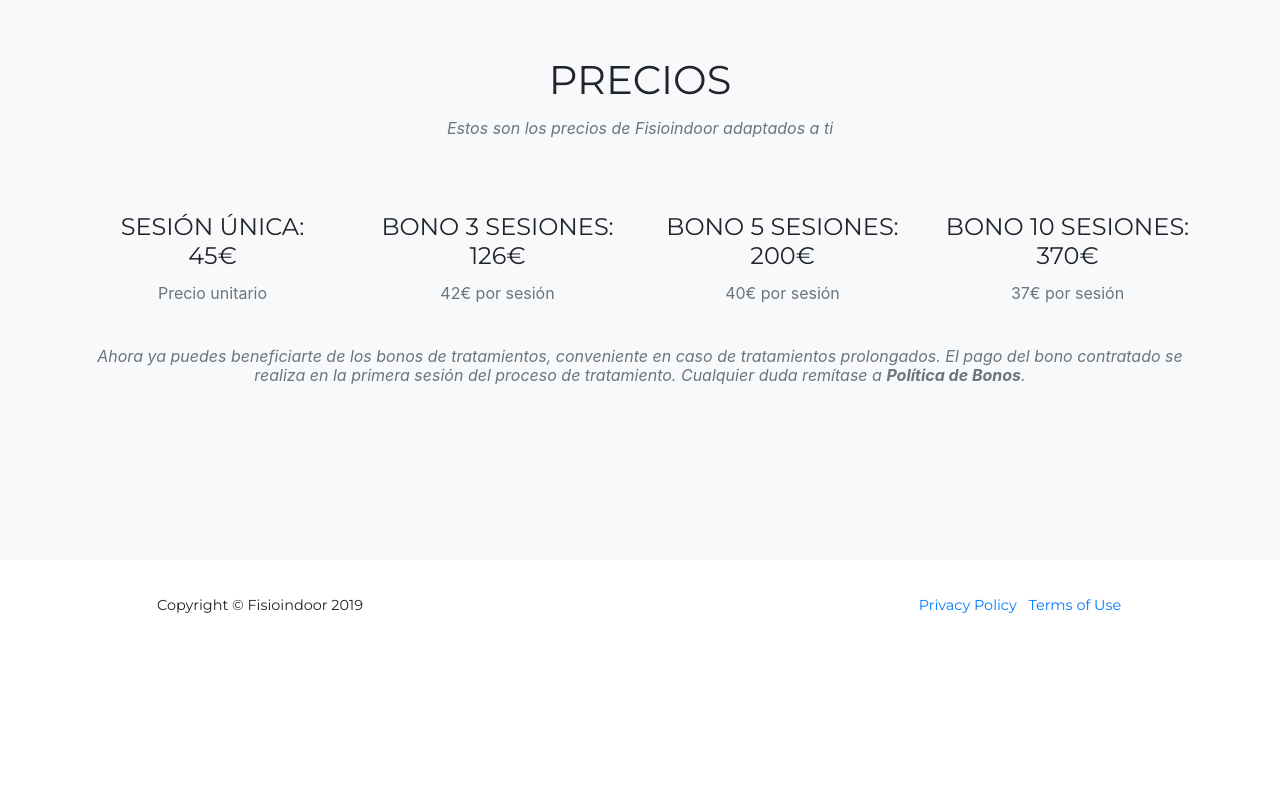
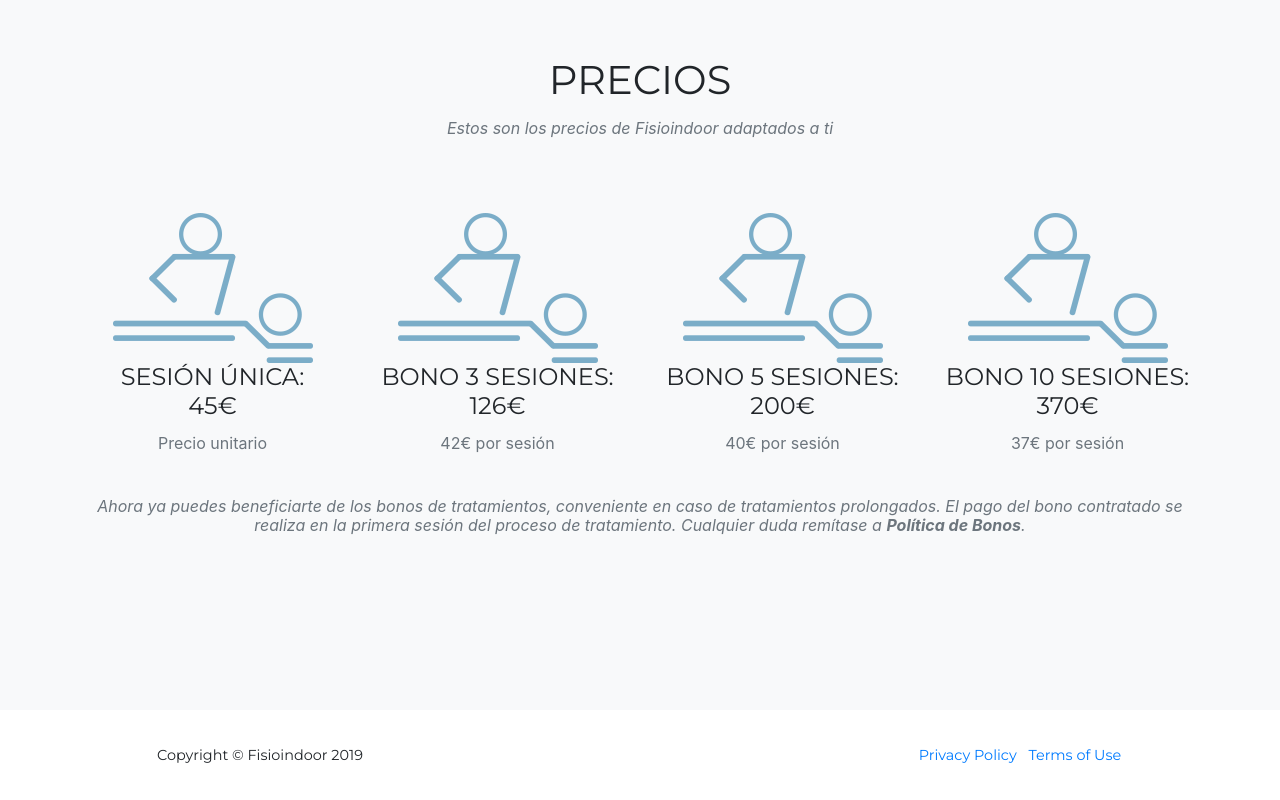
Before and after one commit to Lalita14/Fisioindoor, a website with bundled scripts: page index.html in a window 1280 px wide. Shown: the part 2665-3465 px from the top of the page. Before the commit the page ends 3315 px from the top, so only its background shows below. Built offline with nearby package versions, Linux system fonts and the light colour scheme; files whose address does not match are found by name; a web font is replaced by a local one.

Commit message:
Added and fixed logos
Added an fixed logos on Flexibilidad and Prices

```diff
--- a/index.html
+++ b/index.html
@@ -311,24 +311,28 @@
       <div class="row">
         <div class="col-md-3 col-sm-12 text-center">
           <header>
+            <img class ="img-fluid" src ="img/logos/sesion.png">
             <h4 class="text-center">SESIÓN ÚNICA: <br> 45€</h4>
             <p class="text-muted">Precio unitario</p>
           </header>
         </div>
         <div class="col-md-3 col-sm-12 text-center">
           <header>
+            <img class ="img-fluid" src ="img/logos/sesion.png">
             <h4 class="text-center">BONO 3 SESIONES: <br> 126€</h4>
             <p class="text-muted">42€ por sesión</p>
           </header>
         </div>
         <div class="col-md-3 col-sm-12 text-center">
           <header>
+            <img class ="img-fluid" src ="img/logos/sesion.png">
             <h4 class="text-center">BONO 5 SESIONES: <br> 200€</h4>
             <p class="text-muted">40€ por sesión</p>
           </header>
         </div>
         <div class="col-md-3 col-sm-12 text-center">
           <header>
+            <img class ="img-fluid" src ="img/logos/sesion.png">
             <h4 class="text-center">BONO 10 SESIONES: <br> 370€</h4>
             <p class="text-muted">37€ por sesión</p>
           </header>
```
Also changed, not shown: img/logos/calendario.png, img/logos/casa.jpg (deleted), img/logos/casa.png, img/logos/sesion.png (added), 2 other files.
